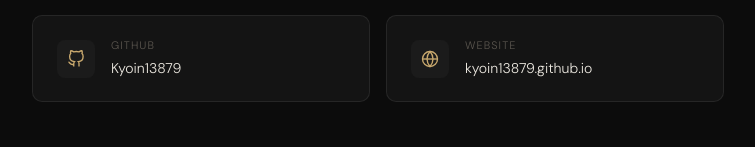
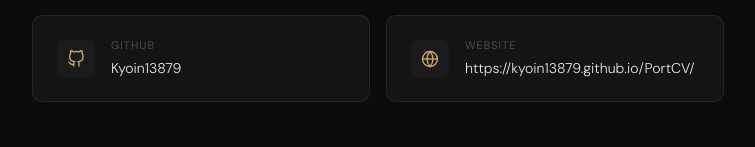
Before and after one commit to Kyoin13879/PortCV, a plain HTML site: page index.html in a window 1280 px wide. Shown: the part 4556-4703 px from the top of the page, without its empty margins (292-1047 px from the left). Drawn offline with nearby package versions, Linux system fonts and the light colour scheme.

Commit message:
Update index.html

```diff
--- a/index.html
+++ b/index.html
@@ -1058,13 +1058,13 @@
         </div>
       </a>
 
-      <a href="kyoin13879.github.io" class="contact-card">
+      <a href="https://kyoin13879.github.io/PortCV/" class="contact-card">
         <div class="contact-icon">
           <svg viewBox="0 0 24 24" fill="none" stroke="currentColor" stroke-width="1.8"><circle cx="12" cy="12" r="10"/><line x1="2" y1="12" x2="22" y2="12"/><path d="M12 2a15.3 15.3 0 014 10 15.3 15.3 0 01-4 10 15.3 15.3 0 01-4-10 15.3 15.3 0 014-10z"/></svg>
         </div>
         <div>
           <div class="contact-label">Website</div>
-          <div class="contact-value">kyoin13879.github.io</div>
+          <div class="contact-value">https://kyoin13879.github.io/PortCV/</div>
         </div>
       </a>
     </div>
```
